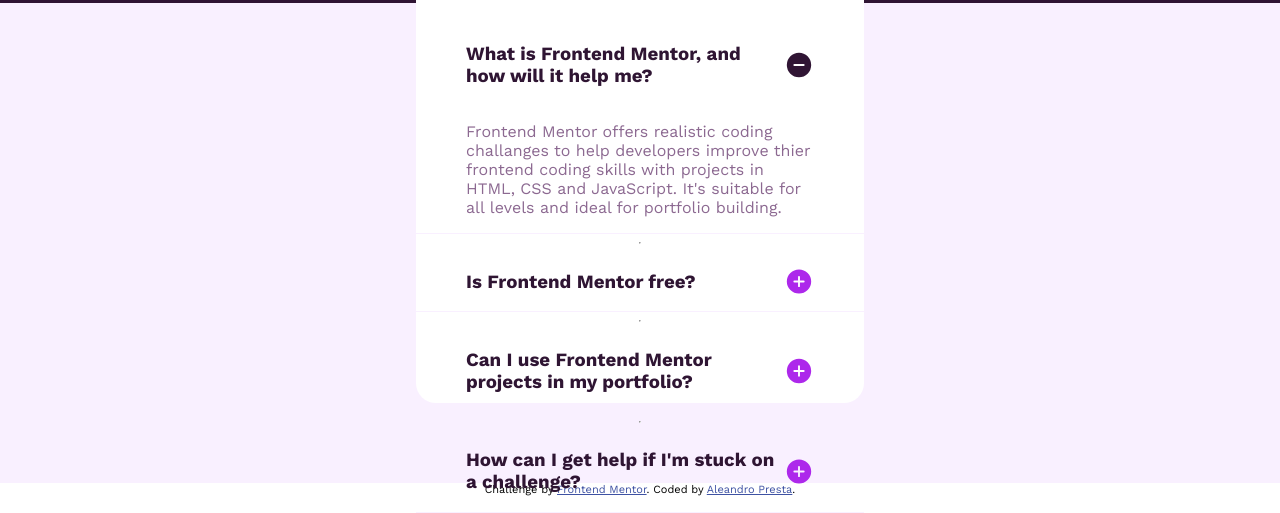
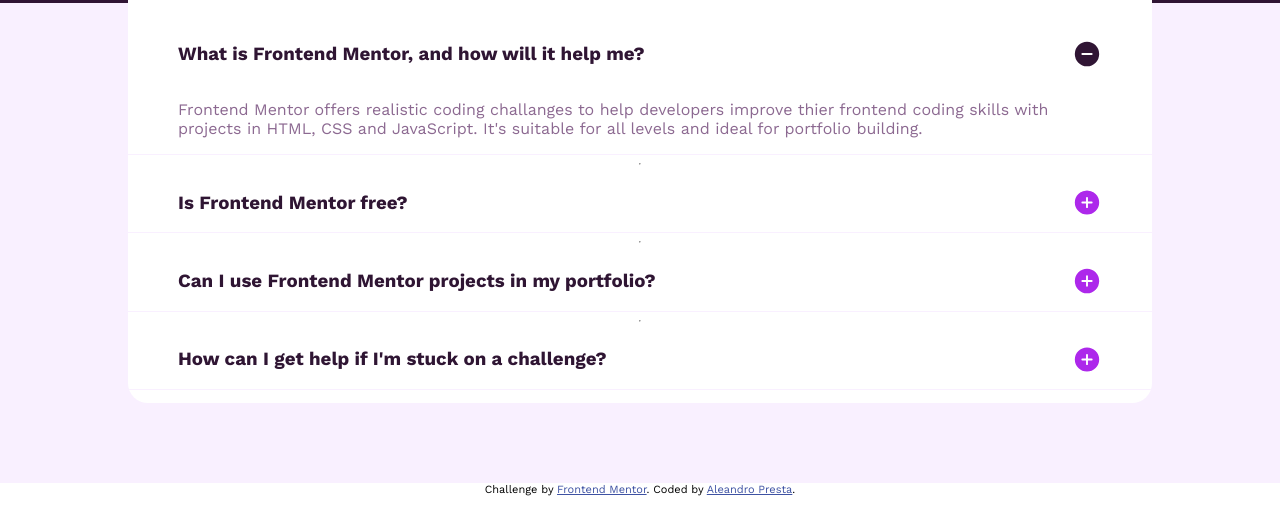
Before and after one commit to AleandroPresta/faq-accordion, a plain HTML site: page index.html in a window 1280 px wide. Shown: the part 317-830 px from the top of the page. Drawn offline with nearby package versions, Linux system fonts and the light colour scheme.

Commit message:
Adding a mediocre mediaquery, fixing overflow

```diff
--- a/index.html
+++ b/index.html
@@ -5,9 +5,12 @@
     <meta name="viewport" content="width=device-width, initial-scale=1.0"> <!-- displays site properly based on user's device -->
 
     <link rel="stylesheet" href="styles.css">
+    <link rel="stylesheet" href="mediaqueries.css">
+
+
     <link rel="preconnect" href="https://fonts.googleapis.com">
-  <link rel="preconnect" href="https://fonts.gstatic.com" crossorigin>
-  <link href="https://fonts.googleapis.com/css2?family=Work+Sans:ital,wght@0,100..900;1,100..900&display=swap" rel="stylesheet">
+    <link rel="preconnect" href="https://fonts.gstatic.com" crossorigin>
+    <link href="https://fonts.googleapis.com/css2?family=Work+Sans:ital,wght@0,100..900;1,100..900&display=swap" rel="stylesheet">
     <link rel="icon" type="image/png" sizes="32x32" href="./assets/images/favicon-32x32.png">
 
     <title>FAQ accordion | Aleandro Presta</title>
--- /dev/null
+++ b/mediaqueries.css
@@ -0,0 +1,8 @@
+@media screen and (max-width: 1440px) {
+
+    .card {
+        height: 70vh;
+        width: 80vw;
+    }
+
+}
--- a/styles.css
+++ b/styles.css
@@ -42,6 +42,7 @@
     display: flex;
     flex-direction: column;
     justify-content: start;
+    overflow: auto;
 }
 
 .title-container {
```
